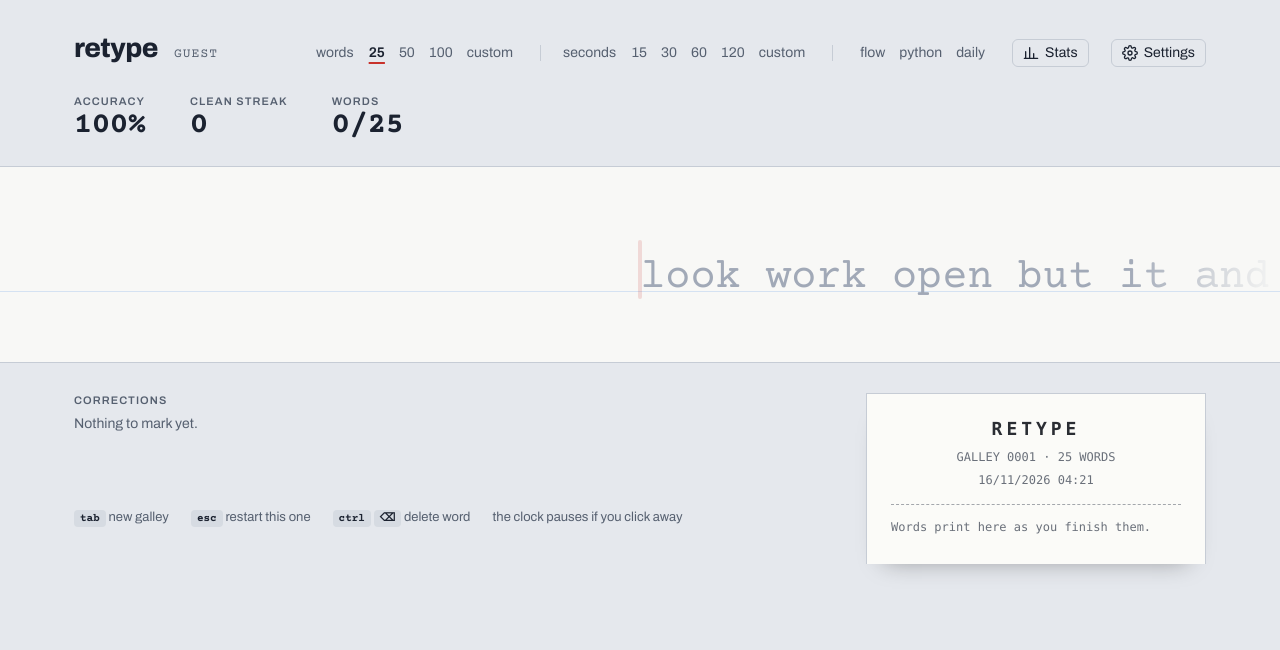
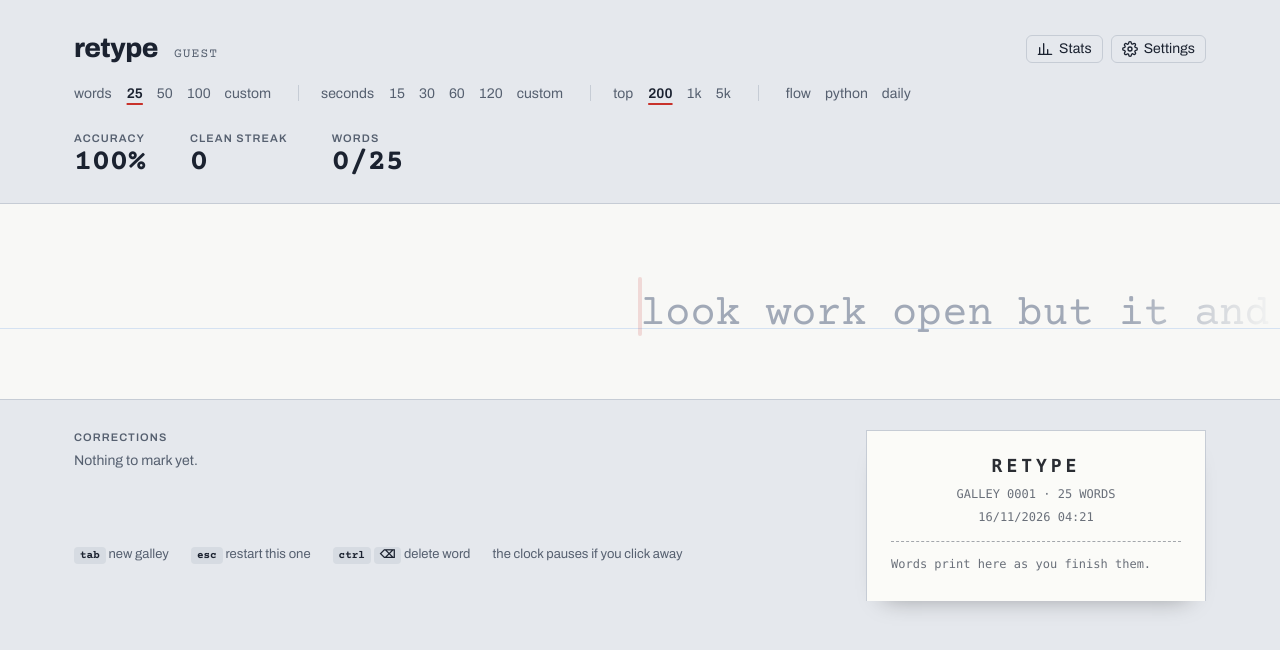
Before and after one commit to Henry-Jason/retype, a website built with Vite: page index.html in a window 1280 px wide. Built offline with nearby package versions, Linux system fonts and the light colour scheme; a web font is replaced by a local one.

Commit message:
Switch word lists from the header; Stats and Settings beside the logo
Co-Authored-By: Claude Opus 5.5 <noreply@anthropic.com>
Claude-Session: https://claude.ai/code/session_01HmwXewztzpFWTEnMNSNvXA

```diff
--- a/index.html
+++ b/index.html
@@ -13,6 +13,7 @@
 <body>
   <header class="wrap">
     <div class="mark"><b>retype</b><small id="standing">guest</small></div>
+    <div class="navs" id="navs"></div>
     <div class="config" id="config"></div>
   </header>
   <p class="narrow wrap">Built for a physical keyboard. It works best on a desktop or laptop.</p>
--- a/src/styles.css
+++ b/src/styles.css
@@ -348,3 +348,8 @@ body.flow .hint-noflow{display:none}
 .chin{width:100%;font:14px var(--ui);padding:7px 9px;border:1px solid var(--desk-line);border-radius:6px;background:var(--paper);color:var(--ink)}
 .chin[readonly]{font:12px "Courier Prime",monospace;color:var(--ink-muted)}
 .done .rankup:first-child{margin-left:0}
+
+/* header: logo and Stats/Settings on one line, galley options on the next */
+header.wrap{align-items:center}
+.navs{display:flex;gap:8px;margin-left:auto}
+header .config{flex-basis:100%}
--- a/src/ui/app.js
+++ b/src/ui/app.js
@@ -85,13 +85,27 @@ export function startApp({ cfg, store, progress }) {
       }
       box.appendChild(g);
     });
+    // which word list: one click, same setting as in the drawer
+    sep();
+    const lists = document.createElement("div"); lists.className = "grp";
+    lists.innerHTML = `<span class="lbl">top</span>`;
+    for (const [key, label] of [["200", "200"], ["1k", "1k"], ["5k", "5k"]]) {
+      const b = btn(label, plain && cfg.list === key, () => {
+        cfg.list = key; saveSettings(cfg);
+        newTest(test && test.source.kind === "mix" ? { ...test.source, seed: undefined } : { kind: "normal" });
+      });
+      b.title = `${LISTS[key].label} words`;
+      lists.appendChild(b);
+    }
+    box.appendChild(lists);
     sep();
     const more = document.createElement("div"); more.className = "grp";
     more.appendChild(btn("flow", plain && cfg.mode === "flow", () => { cfg.mode = "flow"; saveSettings(cfg); newTest({ kind: "normal" }); }));
     more.appendChild(btn("python", !!(test && test.code), () => newTest({ kind: "code", idx: test && test.code ? test.source.idx : 0 })));
     more.appendChild(btn("daily", !!(test && test.source.kind === "daily"), () => newTest(dailySource())));
     box.appendChild(more);
-    const nav = (cls, html, onclick, id) => { const b = document.createElement("button"); b.type = "button"; b.className = cls; b.id = id; b.innerHTML = html; b.onclick = onclick; box.appendChild(b); };
+    const navs = $("#navs"); navs.replaceChildren();
+    const nav = (cls, html, onclick, id) => { const b = document.createElement("button"); b.type = "button"; b.className = cls; b.id = id; b.innerHTML = html; b.onclick = onclick; navs.appendChild(b); };
     nav("navbtn", `${ICON_CHART}Stats`, () => { location.hash = "stats"; }, "openStats");
     nav("navbtn", `${ICON_GEAR}Settings`, openSettings, "openSettings");
   }
```
Also changed, not shown: README.md.
